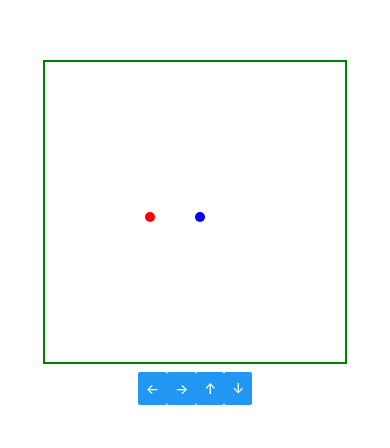
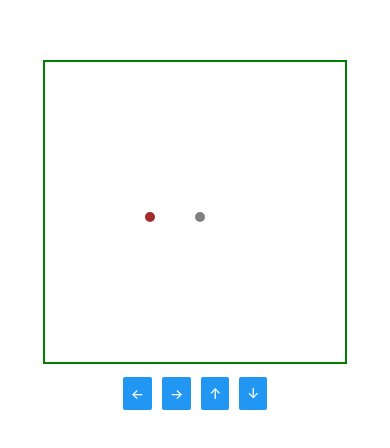
Before and after one commit to mattcolo01/Snake, a React Native app: screen / in a window 390 px wide. Shown: the part 210-658 px from the top of the page. Built offline with nearby package versions, Linux system fonts and the light colour scheme.

Commit message:
Aggiunto modal di game over e tasto per ripartire

```diff
--- a/App.js
+++ b/App.js
@@ -2,6 +2,7 @@ import React from 'react';
 import { StyleSheet, Text, View } from 'react-native';
 import Navigation from './components/Navigation';
 import Tile from './components/Tile';
+import GameOver from './components/GameOver';
 
 export default class App extends React.Component {
   constructor(props){
@@ -25,8 +26,8 @@ export default class App extends React.Component {
       gameOver: false,
       snake: [{ x: 15, y: 15 }],
       food: { x: 10, y: 15 },
+      moving: false,
     }
-    //console.log(this.state.tiles);
     this.toggleDirection=this.toggleDirection.bind(this);
   }
 
@@ -34,10 +35,13 @@ export default class App extends React.Component {
     if(!this.state.gameOver) {
       if(dir !== -this.state.snakeDirection)
         this.setState(
-          {snakeDirection: dir,},
-          () => {console.log(this.state.snakeDirection)}
+          {snakeDirection: dir,} // , funzione da eseguire una volta aggiornato
         );
-      this.movement();
+
+      if(!this.state.moving){     //chiama movement solo la prima volta
+        this.setState({moving:true,});
+        this.movement();
+      }
     }
   }
 
@@ -63,9 +67,8 @@ export default class App extends React.Component {
           break;
       };
       this.snakePosition(newX,newY);
-      //console.log(newX+" "+newY);
       if(this.state.gameOver) clearInterval(tick);
-    }, 1000)
+    }, 800);
   }
 
   snakePosition(x,y){
@@ -101,18 +104,30 @@ export default class App extends React.Component {
     } else return false;
   }
 
+  restart(){
+    this.setState({
+      snakeDirection: null,
+      gameOver: false,
+      snake: [{ x: 15, y: 15 }],
+      food: { x: 10, y: 15 },
+      moving: false,
+    });
+  }
+
   render(){
     return (
       <View style={styles.container}>
-        {this.state.gameOver? <Text>Game Over</Text> : null /*magari usare un modal */}
+        <GameOver
+          visible={this.state.gameOver}
+          onRestart={ () =>{
+            this.restart();
+          } }/>
         <View style={styles.playground}>
           {this.state.tiles.map( (arr) => {
             return (
               <View key={arr[0].num} style={styles.row} >
                 {
-                  //console.log(arr)
                   arr.map( (item) => {
-                    //console.log(item);
                     return (<Tile content={
                       this.hasSnake(item.x, item.y) ?
                         "snake" :
--- /dev/null
+++ b/components/GameOver.js
@@ -0,0 +1,39 @@
+import React from 'react';
+import { Modal, Text, View, Button, StyleSheet } from 'react-native';
+
+class GameOver extends React.Component {
+    constructor (props){
+        super(props);
+    }
+
+    render(){
+        return(
+            <Modal animationType='slide' visible={this.props.visible}>
+                <View style={styles.modal}>
+                    <Text style={styles.text}>Game over</Text>
+                    <View style={styles.restartButton} >
+                        <Button title="Restart" onPress={this.props.onRestart} />
+                    </View>
+                </View>
+            </Modal>
+        );
+    }
+}
+
+const styles=StyleSheet.create({
+    text: {
+        fontSize: 25,
+        textAlign: 'center',
+        margin: 15,
+    },
+    restartButton: {
+        alignItems: 'center',
+    },
+    modal: {
+        flex: 1,
+        justifyContent: 'center',
+        alignItems: 'center'
+    }
+})
+
+export default GameOver;
--- a/components/Tile.js
+++ b/components/Tile.js
@@ -29,8 +29,9 @@ const tile=StyleSheet.create({
         width: 10,
         heigth: 10,
         aspectRatio: 1,
-        backgroundColor: 'blue',
+        backgroundColor: 'grey',
         borderRadius: 5,
+        margin: 0,
     },
     empty: {
         width: 10,
@@ -42,7 +43,7 @@ const tile=StyleSheet.create({
         width: 10,
         heigth: 10,
         aspectRatio: 1,
-        backgroundColor: 'red',
+        backgroundColor: 'brown',
         borderRadius: 5,
     },
 })
--- a/components/navigation.js
+++ b/components/navigation.js
@@ -7,10 +7,18 @@ export default class Navigation extends React.Component {
     render(){
         return (
             <View style={styles.container}>
-                <Button title="←" onPress={this.props.dirChange.bind(this, -1)}/>
-                <Button title="→" onPress={this.props.dirChange.bind(this, 1)}/>
-                <Button title="↑" onPress={this.props.dirChange.bind(this, 2)}/>
-                <Button title="↓" onPress={this.props.dirChange.bind(this, -2)}/>
+                <View style={styles.button} >
+                    <Button title="←" onPress={this.props.dirChange.bind(this, -1)}/>
+                </View>
+                <View style={styles.button} >
+                    <Button title="→" onPress={this.props.dirChange.bind(this, 1)}/>
+                </View>
+                <View style={styles.button} >
+                    <Button title="↑" onPress={this.props.dirChange.bind(this, 2)}/>
+                </View>
+                <View style={styles.button} >
+                    <Button title="↓" onPress={this.props.dirChange.bind(this, -2)}/>
+                </View>
             </View>
         );
     }
@@ -21,4 +29,9 @@ const styles = StyleSheet.create({
         flexDirection: 'row',
         margin: 10,
     },
+    button: {
+        padding: 5,
+        aspectRatio: 1,
+        textAlign: "center",
+    }
 });
--- a/package.json
+++ b/package.json
@@ -13,7 +13,8 @@
     "expo-dev-client": "~2.0.1",
     "expo-status-bar": "~1.4.2",
     "react": "18.1.0",
-    "react-native": "^0.70.5"
+    "react-native": "^0.70.5",
+    "expo-updates": "~0.15.6"
   },
   "devDependencies": {
     "@babel/core": "^7.12.9"
```
Also changed, not shown: 1 other file (tests, documents, lock files or other folders).
